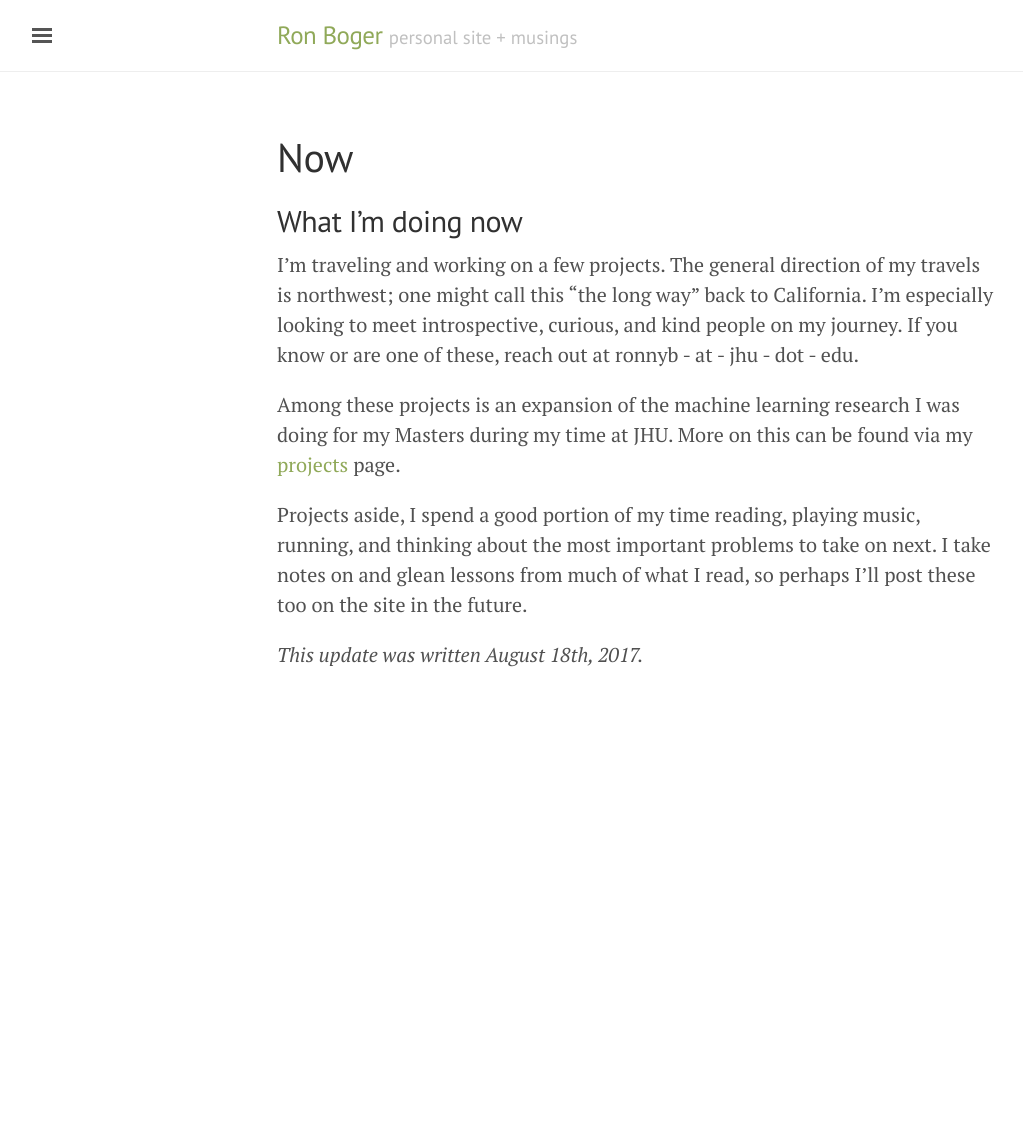
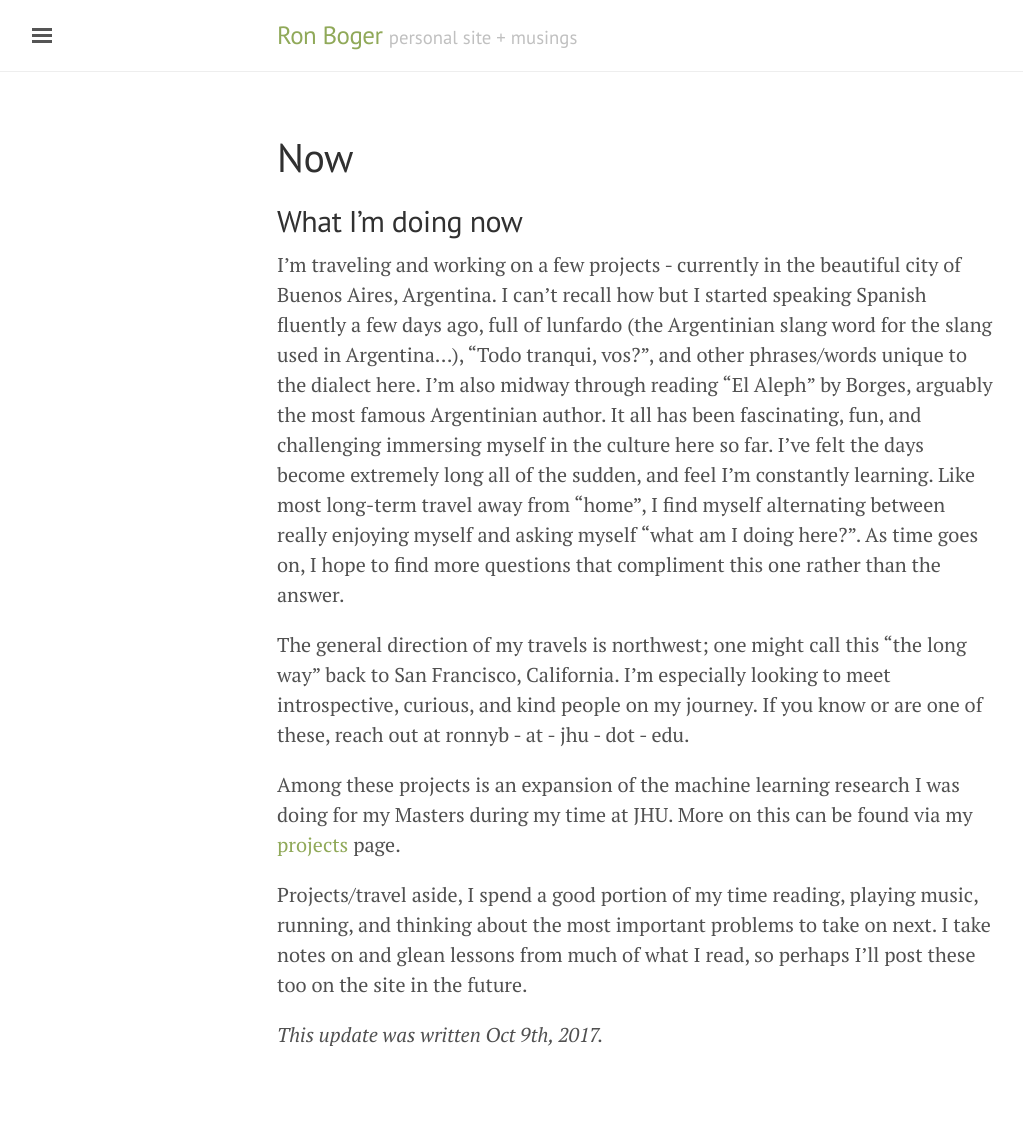
Before and after one commit to ronboger/ronboger.github.io, a Jekyll site: the page built from now.md, in a window 1280 px wide. Shown: the whole page, without its empty margins (3-1026 px from the left). Built offline with Jekyll 4.4.1, drawn with Linux system fonts in a browser that asks for light colours; before the commit the page ends 900 px from its top, so only the background shows below that.

```diff
--- a/_layouts/bookPost.html
+++ b/_layouts/bookPost.html
@@ -4,6 +4,6 @@
 
 <div class="bookPost">
   <h1 class="bookPost-title">{{ page.title }}</h1>
-  <span class="bookPost-date">{{ page.dateFinished}}</span>
+  <span class="bookPost-date">{{ page.dateFinished | date_to_string }}</span>
   {{ content }}
 </div>
--- a/now.md
+++ b/now.md
@@ -5,10 +5,12 @@
 
 ## What I’m doing now
 
-I'm traveling and working on a few projects. The general direction of my travels is northwest; one might call this "the long way" back to California. I'm especially looking to meet introspective, curious, and kind people on my journey. If you know or are one of these, reach out at ronnyb - at - jhu - dot - edu.
+I'm traveling and working on a few projects - currently in the beautiful city of Buenos Aires, Argentina. I can't recall how but I started speaking Spanish fluently a few days ago, full of lunfardo (the Argentinian slang word for the slang used in Argentina...), "Todo tranqui, vos?", and other phrases/words unique to the dialect here. I'm also midway through reading "El Aleph" by Borges, arguably the most famous Argentinian author. It all has been fascinating, fun, and challenging immersing myself in the culture here so far. I've felt the days become extremely long all of the sudden, and feel I'm constantly learning. Like most long-term travel away from "home", I find myself alternating between really enjoying myself and asking myself "what am I doing here?". As time goes on, I hope to find more questions that compliment this one rather than the answer.
+
+The general direction of my travels is northwest; one might call this "the long way" back to San Francisco, California. I'm especially looking to meet introspective, curious, and kind people on my journey. If you know or are one of these, reach out at ronnyb - at - jhu - dot - edu.
 
 Among these projects is an expansion of the machine learning research I was doing for my Masters during my time at JHU. More on this can be found via my [projects](../projects) page.
 
-Projects aside, I spend a good portion of my time reading, playing music, running, and thinking about the most important problems to take on next. I take notes on and glean lessons from much of what I read, so perhaps I'll post these too on the site in the future.
+Projects/travel aside, I spend a good portion of my time reading, playing music, running, and thinking about the most important problems to take on next. I take notes on and glean lessons from much of what I read, so perhaps I'll post these too on the site in the future.
 
-*This update was written August 18th, 2017.*
+*This update was written Oct 9th, 2017.*
```
Also changed, not shown: _posts/2017-10-05-books-page.md (added, +6 -0 lines), books.md (+5 -1 lines), projects.md (+3 -1 lines).
